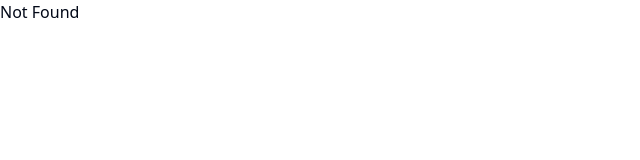
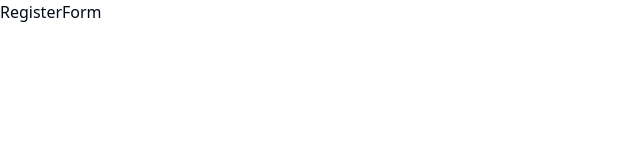
Before and after one commit to MIS-Team24/khoyout-frontend, a React (Vite) app: page /register in a window 1280 px wide. Shown: the top 160 px of the page, without its empty margins (0-640 px from the left). Built offline with nearby package versions, Linux system fonts and the light colour scheme.

Commit message:
Add registration page core

```diff
--- /dev/null
+++ b/src/API/register/register.ts
@@ -0,0 +1,14 @@
+import client from "@/API/client";
+
+type API_RegisterBody = {
+  email: string;
+  fullName: string;
+  password: string;
+  repeatPassword: string;
+};
+
+export default function register(data: API_RegisterBody) {
+  return client.post("/auth/register", {
+    data,
+  });
+}
--- /dev/null
+++ b/src/components/views/register/RegisterForm.tsx
@@ -0,0 +1,3 @@
+export default function RegisterForm() {
+  return <section>RegisterForm</section>;
+}
--- /dev/null
+++ b/src/components/views/register/index.ts
@@ -0,0 +1 @@
+export { default as RegisterForm } from "./RegisterForm";
--- a/src/routeTree.gen.ts
+++ b/src/routeTree.gen.ts
@@ -13,12 +13,18 @@ import { createFileRoute } from '@tanstack/react-router'
 // Import Routes
 
 import { Route as rootRoute } from './routes/__root'
+import { Route as RegisterImport } from './routes/register'
 
 // Create Virtual Routes
 
 const IndexLazyImport = createFileRoute('/')()
 
 // Create/Update Routes
+
+const RegisterRoute = RegisterImport.update({
+  path: '/register',
+  getParentRoute: () => rootRoute,
+} as any)
 
 const IndexLazyRoute = IndexLazyImport.update({
   path: '/',
@@ -33,11 +39,15 @@ declare module '@tanstack/react-router' {
       preLoaderRoute: typeof IndexLazyImport
       parentRoute: typeof rootRoute
     }
+    '/register': {
+      preLoaderRoute: typeof RegisterImport
+      parentRoute: typeof rootRoute
+    }
   }
 }
 
 // Create and export the route tree
 
-export const routeTree = rootRoute.addChildren([IndexLazyRoute])
+export const routeTree = rootRoute.addChildren([IndexLazyRoute, RegisterRoute])
 
 /* prettier-ignore-end */
--- /dev/null
+++ b/src/routes/register.tsx
@@ -0,0 +1,6 @@
+import Register from "@/views/register/Register";
+import { createFileRoute } from "@tanstack/react-router";
+
+export const Route = createFileRoute("/register")({
+  component: Register,
+});
--- /dev/null
+++ b/src/views/register/Register.tsx
@@ -0,0 +1,9 @@
+import { RegisterForm } from "@/components/views/register";
+
+export default function Register() {
+  return (
+    <main>
+      <RegisterForm />
+    </main>
+  );
+}
```
